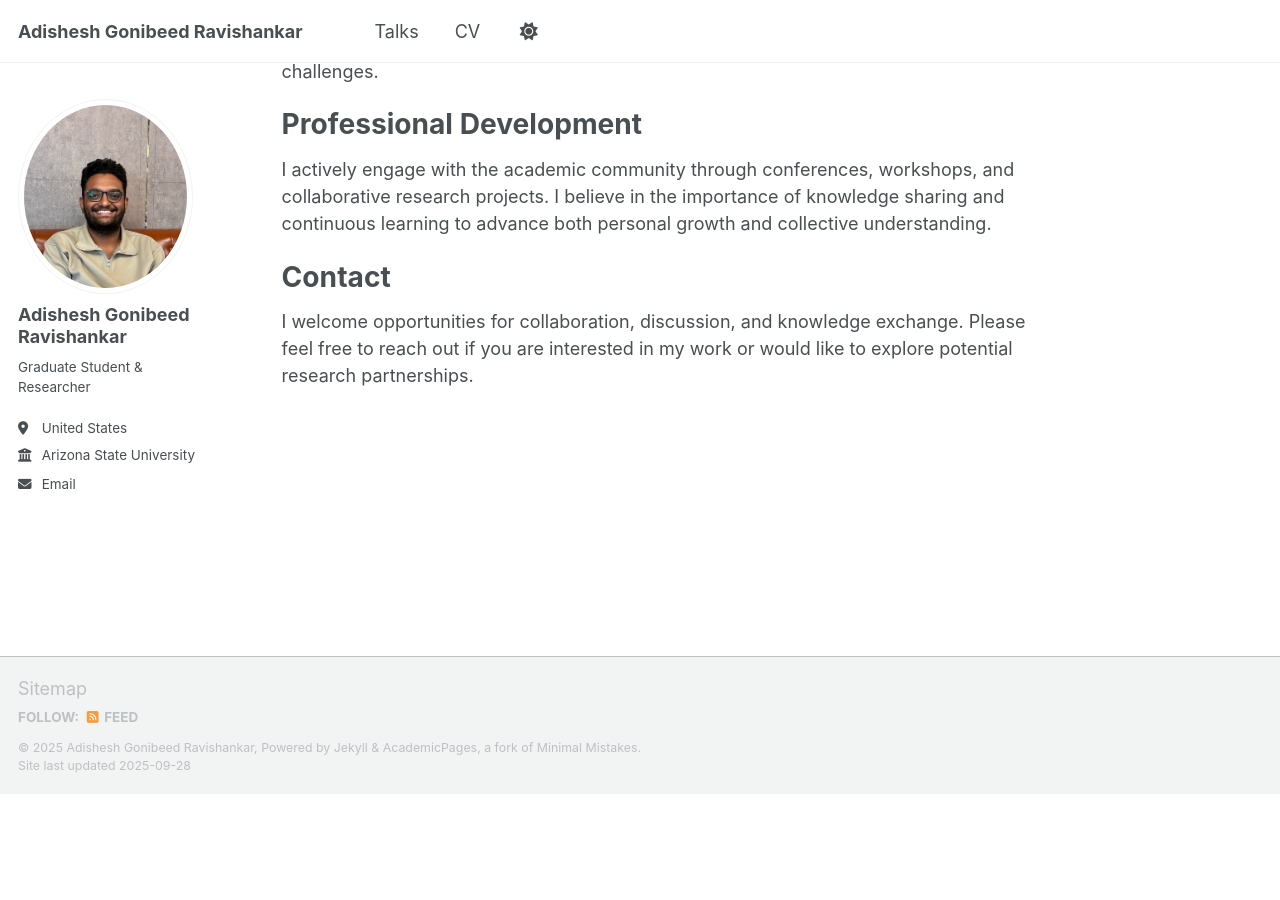
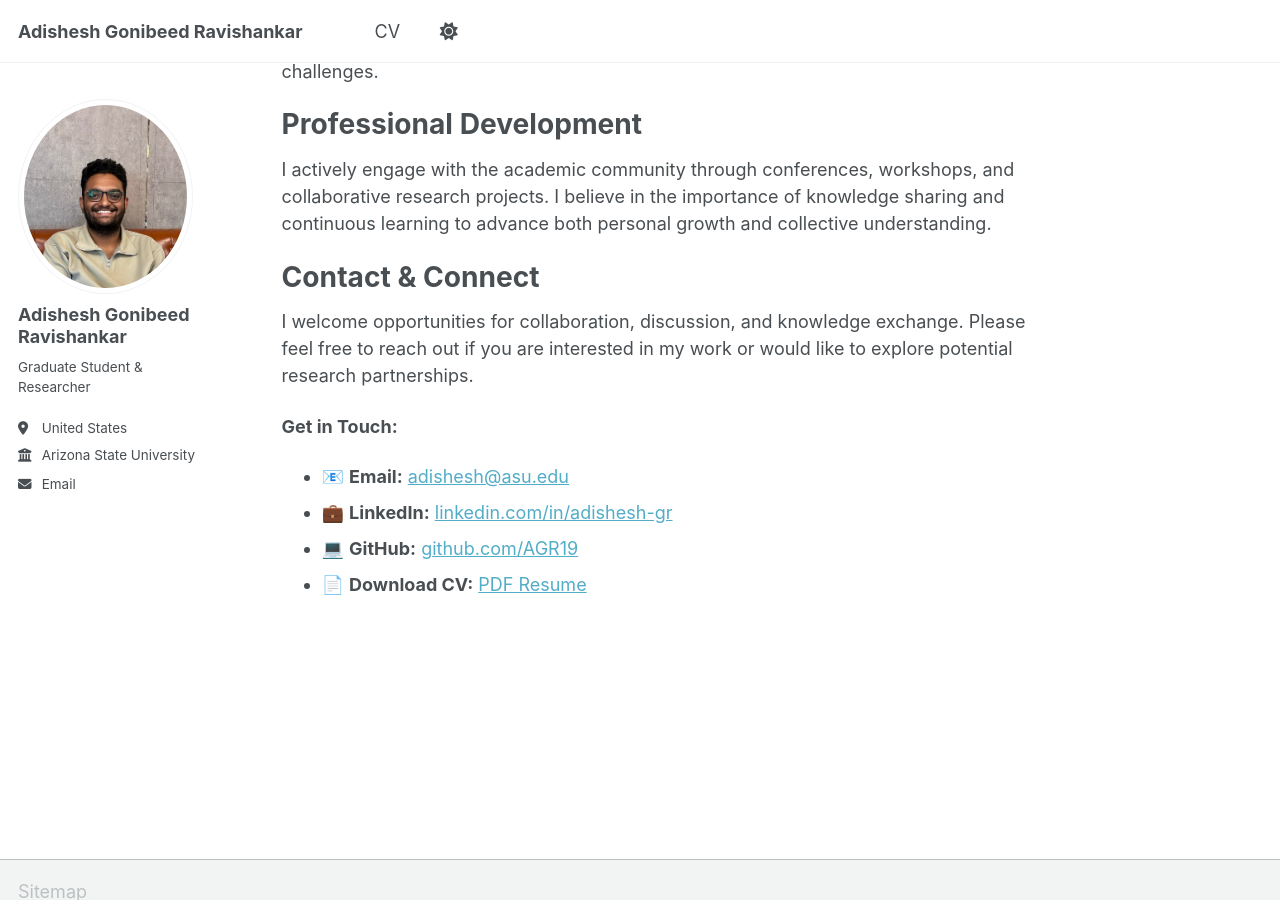
Before and after one commit to AGR19/agr19.github.io, a Jekyll site: the page built from _pages/about.md, in a window 1280 px wide and 900 px high, scrolled down 573 px. Built offline with Jekyll 4.4.1, drawn with Linux system fonts in a browser that asks for light colours; a script that is not in the unit is left out; before the commit the page ends 1367 px from its top, so only the background shows below that.

Commit message:
Changed about and cv page

```diff
--- a/_data/navigation.yml
+++ b/_data/navigation.yml
@@ -11,8 +11,8 @@ main:
   # - title: "Publications"
   #   url: /publications/
 
-  - title: "Talks"
-    url: /talks/
+  # - title: "Talks"
+  #   url: /talks/
 
   # - title: "Teaching"
   #   url: /teaching/
--- a/_pages/about.md
+++ b/_pages/about.md
@@ -23,6 +23,12 @@ Professional Development
 ======
 I actively engage with the academic community through conferences, workshops, and collaborative research projects. I believe in the importance of knowledge sharing and continuous learning to advance both personal growth and collective understanding.
 
-Contact
+Contact & Connect
 ======
 I welcome opportunities for collaboration, discussion, and knowledge exchange. Please feel free to reach out if you are interested in my work or would like to explore potential research partnerships.
+
+**Get in Touch:**
+- 📧 **Email:** [adishesh@asu.edu](mailto:adishesh@asu.edu)
+- 💼 **LinkedIn:** [linkedin.com/in/adishesh-gr](https://linkedin.com/in/adishesh-gr)
+- 💻 **GitHub:** [github.com/AGR19](https://github.com/AGR19)
+- 📄 **Download CV:** [PDF Resume](/files/Adishesh_Gonibeed_Ravishankar.pdf)
```
Also changed, not shown: _pages/cv.md (+10 -7 lines).
